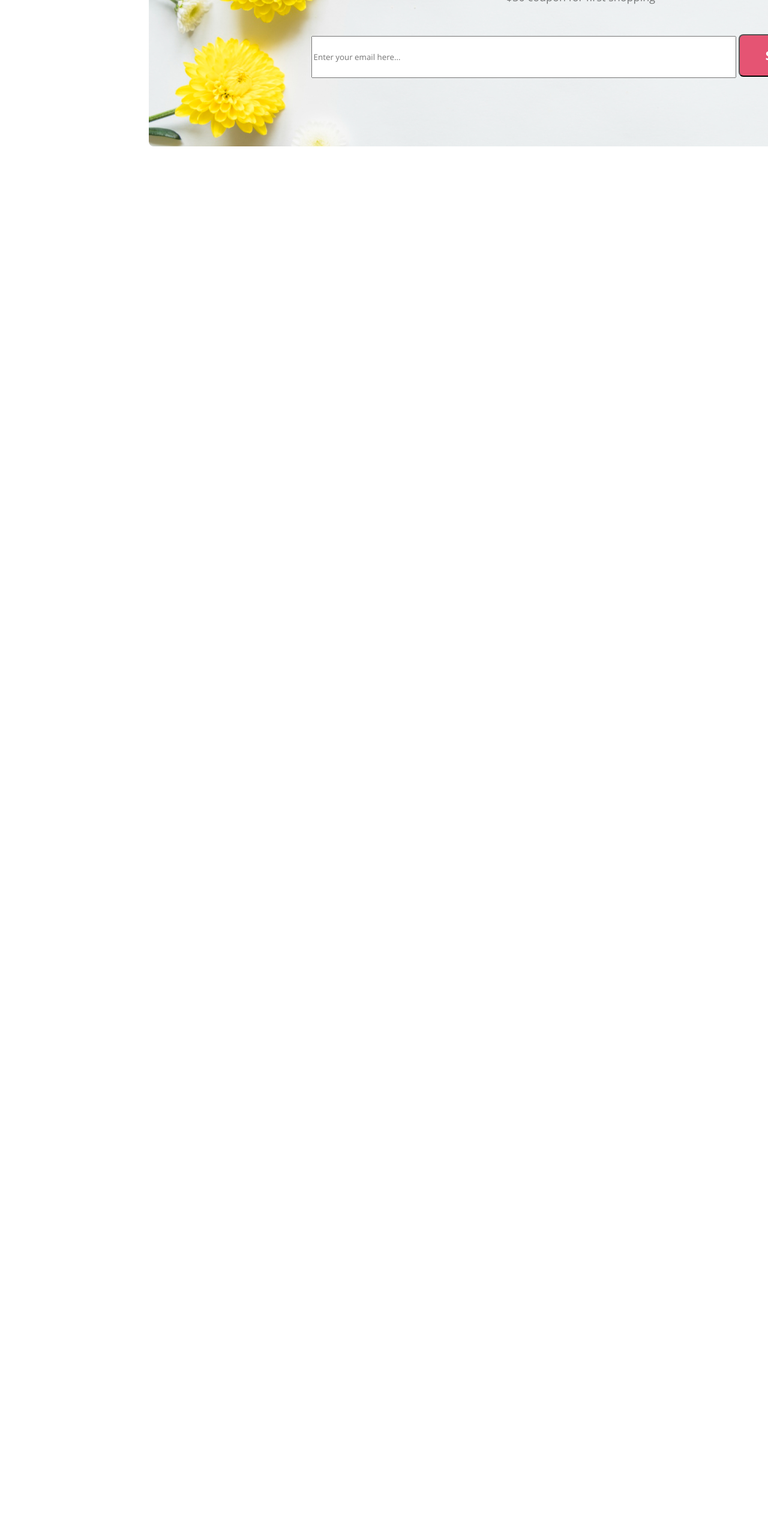
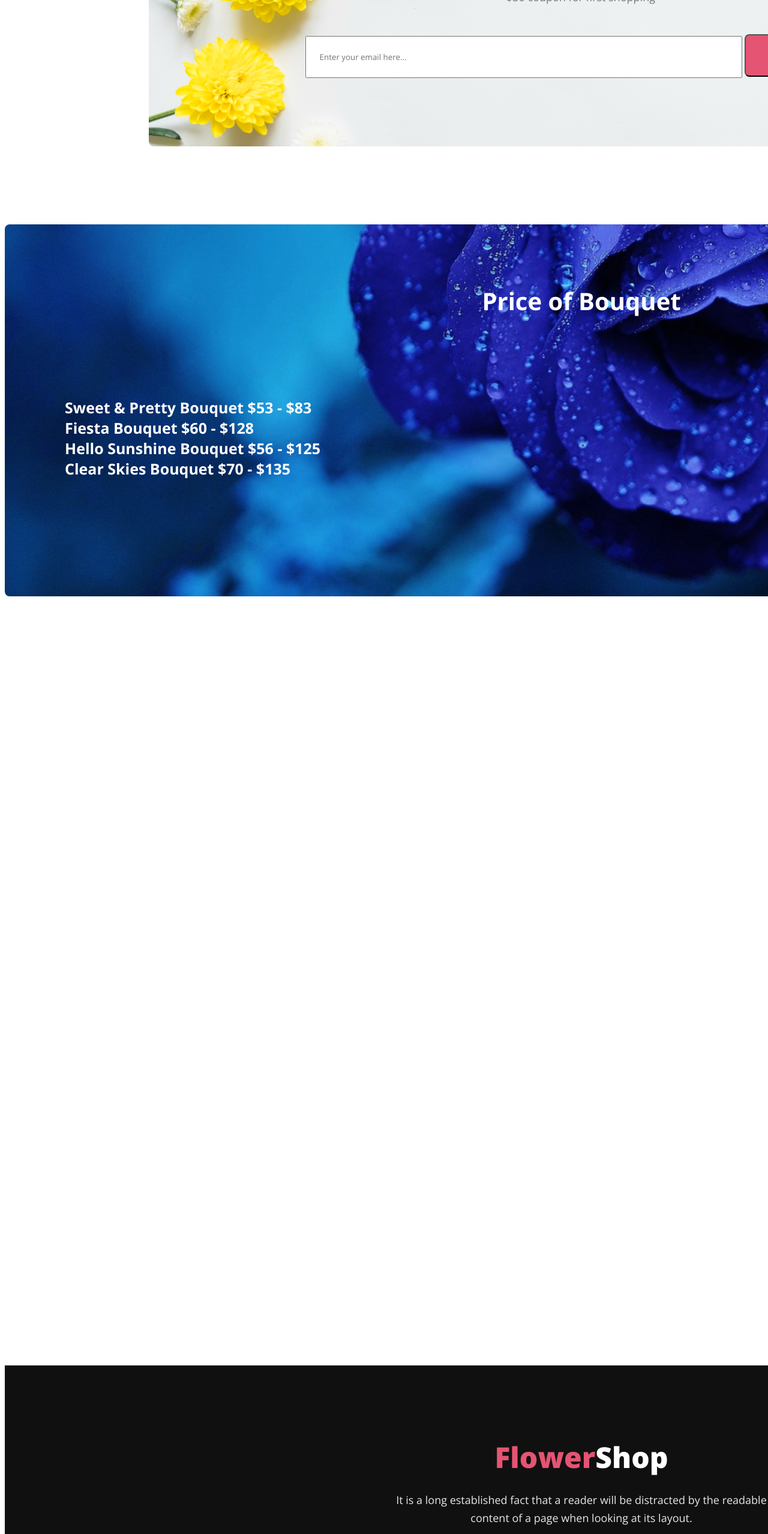
Before and after one commit to Shuridh/flower-shop, a plain HTML site: page index.html in a window 1280 px wide. Shown: the part 3639-6196 px from the top of the page at 60% size. Before the commit the page ends 5883 px from the top, so only its background shows below. Drawn offline with nearby package versions, Linux system fonts and the light colour scheme.

Commit message:
final commit

```diff
--- a/index.html
+++ b/index.html
@@ -101,16 +101,45 @@
      </p>
       <div class="form">
         <form action="" class="form-1">
-            <input type="email" name="email" id="" placeholder="Enter your email here..." class="form-2">
+            <input type="email" name="email" id="f1" placeholder="Enter your email here..." class="form-2">
            <button class="btn">Subscribe</button>
 
         </form>
       </div>
     </section>
-      <section></section>
+    <section class="price">
+        <h2 class="deals-title">
+            Price of Bouquet
+        </h2>
+        <ul class="list" style="list-style: none;">
+            <li>Sweet & Pretty Bouquet
+                $53 - $83</li>
+            <li>Fiesta Bouquet
+                $60 - $128</li>
+            <li>
+                Hello Sunshine Bouquet
+             $56 - $125
+            </li>
+            <li>
+                Clear Skies Bouquet
+               $70 - $135
+            </li>
+        </ul>
+
+    </section>
     </main>
-    <footer>
-
+    <footer class=".footer">
+        <h2 class="footer-title">
+            <span class="footer-span">Flower</span>Shop
+        </h2>
+        <p class="footer-text">
+            It is a long established fact that a reader will be distracted by the readable <br>content of a page when looking at its layout.
+        </p>
+        <p class="copyright">
+            <small>
+                @2020-2023, FlowerShop.com. All rights reserved.
+            </small>
+        </p>
     </footer>
 
 </body>
--- a/styles/index.css
+++ b/styles/index.css
@@ -228,6 +228,55 @@
     color: rgba(39, 39, 39, 0.60);
  text-align: center;
  font-size: 18px;
+ }
+ #f1{
+    padding-left: 22px;
+ }
+ .price{
+    width: 1922px;
+    height: 620px;
+    border-radius: 8px;
+    color: #FFF;
+    margin-top: 130px;
+    background-image: url(../rose-165819_1280.jpg);
+    background-position: bottom right;
+    background-repeat: no-repeat;
+    background-size: cover;
 
- /* margin-top: 25px; */
  }
+ ul li{
+    font-size: 25px;
+    font-weight: 700;
+ }
+ .list{
+    padding: 100px;
+ }
+ footer{
+    width: 1922px;
+    height: 449px;
+    margin-top: 126px;
+    background: #111010;
+    margin-top: 0;
+    text-align: center;
+    }
+    .footer-span{
+       color: #E55473;
+    }
+    .footer-title{
+       font-size: 48px;
+    font-weight: 800;
+    padding-top: 120px;
+    color: #FFF;
+    margin-bottom: 24px;
+    }
+    .footer-text{
+       color: rgba(255, 255, 255, 0.90);
+      font-size: 18px;
+     font-weight: 400;
+     line-height: 30px;
+     margin-bottom: 32px;
+    }
+    .copyright{
+       color: rgba(255, 255, 255, 0.40);
+     font-size: 16px;
+    }
```
Also changed, not shown: rose-165819_1280.jpg (added).
